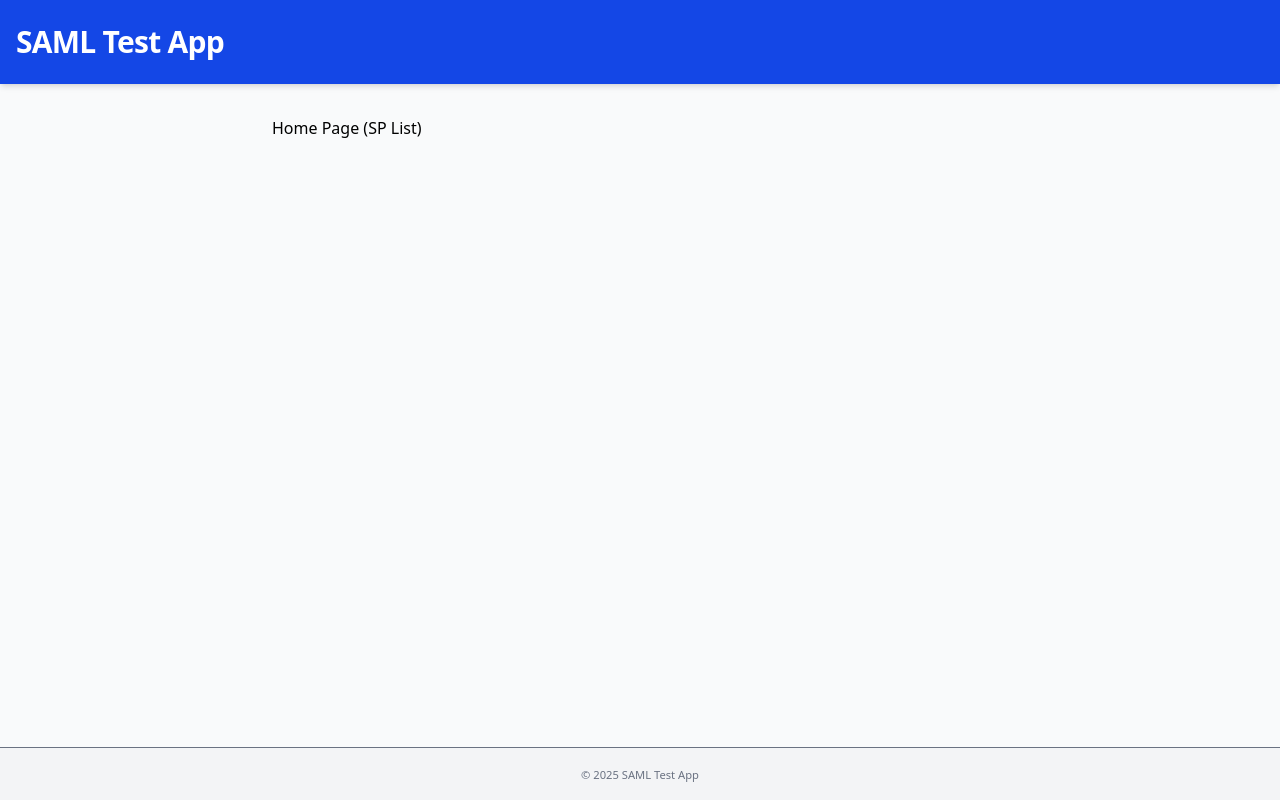
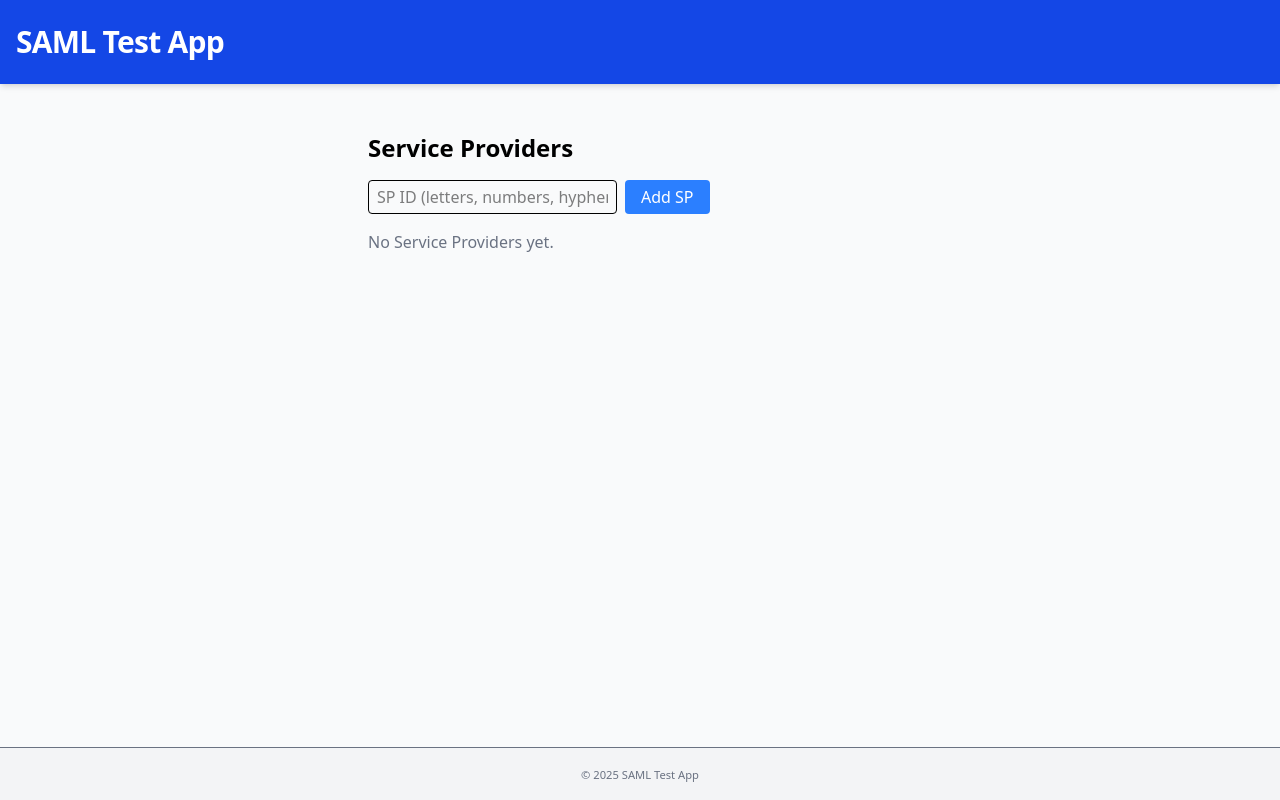
Before and after one commit to dzmitry-savitski/saml-test, a React (Vite) app: page / in a window 1280 px wide. Built offline with nearby package versions, Linux system fonts and the light colour scheme.

Commit message:
Implement SP management

```diff
--- a/src/pages/Home.tsx
+++ b/src/pages/Home.tsx
@@ -1,10 +1,95 @@
-import React from 'react';
+import React, { useState } from 'react';
+import { useSPStore } from '../hooks/useSPStore';
+import type { ServiceProvider } from '../types/samlConfig';
+
+const emptySP = (id: string): ServiceProvider => ({
+  id,
+  entityId: '',
+  acsUrl: '',
+  spAcsBinding: 'POST',
+  sloUrl: '',
+  spSloBinding: 'POST',
+  privateKey: '',
+  certificate: '',
+  encryptionKey: '',
+  encryptionCertificate: '',
+  signAuthnRequest: false,
+  allowCreate: false,
+  nameIdFormat: '',
+  idp: {
+    entityId: '',
+    ssoUrl: '',
+    singleSignOnBinding: 'POST',
+    wantAuthnRequestsSigned: false,
+    sloUrl: '',
+    sloBinding: 'POST',
+    certificate: '',
+    metadataUrl: '',
+    rawMetadataXml: '',
+    displayName: '',
+    logoUrl: '',
+  },
+});
+
+const idPattern = /^[a-zA-Z0-9-]+$/;
 
 const Home: React.FC = () => {
+  const { spList, addSP, deleteSP } = useSPStore();
+  const [newId, setNewId] = useState('');
+  const [error, setError] = useState('');
+
+  const handleAdd = () => {
+    if (!newId.trim()) {
+      setError('ID is required.');
+      return;
+    }
+    if (!idPattern.test(newId)) {
+      setError('ID can only contain letters, numbers, and hyphens.');
+      return;
+    }
+    if (spList.some(sp => sp.id === newId)) {
+      setError('ID already exists. Please choose a unique ID.');
+      return;
+    }
+    addSP(emptySP(newId));
+    setNewId('');
+    setError('');
+  };
+
   return (
-    <>
-      <div>Home Page (SP List)</div>
-    </>
+    <div className="max-w-xl mx-auto p-4">
+      <h1 className="text-2xl font-bold mb-4">Service Providers</h1>
+      <div className="mb-4 flex gap-2 flex-col sm:flex-row">
+        <input
+          className="border px-2 py-1 rounded"
+          type="text"
+          placeholder="SP ID (letters, numbers, hyphens)"
+          value={newId}
+          onChange={e => setNewId(e.target.value)}
+        />
+        <button
+          className="bg-blue-500 text-white px-4 py-1 rounded"
+          onClick={handleAdd}
+        >
+          Add SP
+        </button>
+      </div>
+      {error && <div className="text-red-500 mb-2">{error}</div>}
+      <ul className="space-y-2">
+        {spList.length === 0 && <li className="text-gray-500">No Service Providers yet.</li>}
+        {spList.map(sp => (
+          <li key={sp.id} className="flex items-center justify-between border p-2 rounded">
+            <span className="font-mono text-sm bg-gray-100 px-2 py-0.5 rounded mr-2">{sp.id}</span>
+            <button
+              className="bg-red-500 text-white px-2 py-1 rounded"
+              onClick={() => deleteSP(sp.id)}
+            >
+              Delete
+            </button>
+          </li>
+        ))}
+      </ul>
+    </div>
   );
 };
 
--- a/src/types/samlConfig.ts
+++ b/src/types/samlConfig.ts
@@ -15,9 +15,7 @@ export interface IdentityProviderConfig {
 
 // Service Provider (SP) entity, which holds both SP and IDP config
 export interface ServiceProvider {
-  id: string; // unique, for routing
-  name: string; // friendly name
-  description?: string; // User notes (optional)
+  id: string; // unique, for routing and display
   entityId: string; // SP Entity ID
   acsUrl: string; // Assertion Consumer Service URL
   spAcsBinding: 'POST' | 'GET'; // ACS binding
```
Also changed, not shown: 1 other file (tests, documents, lock files or other folders).
